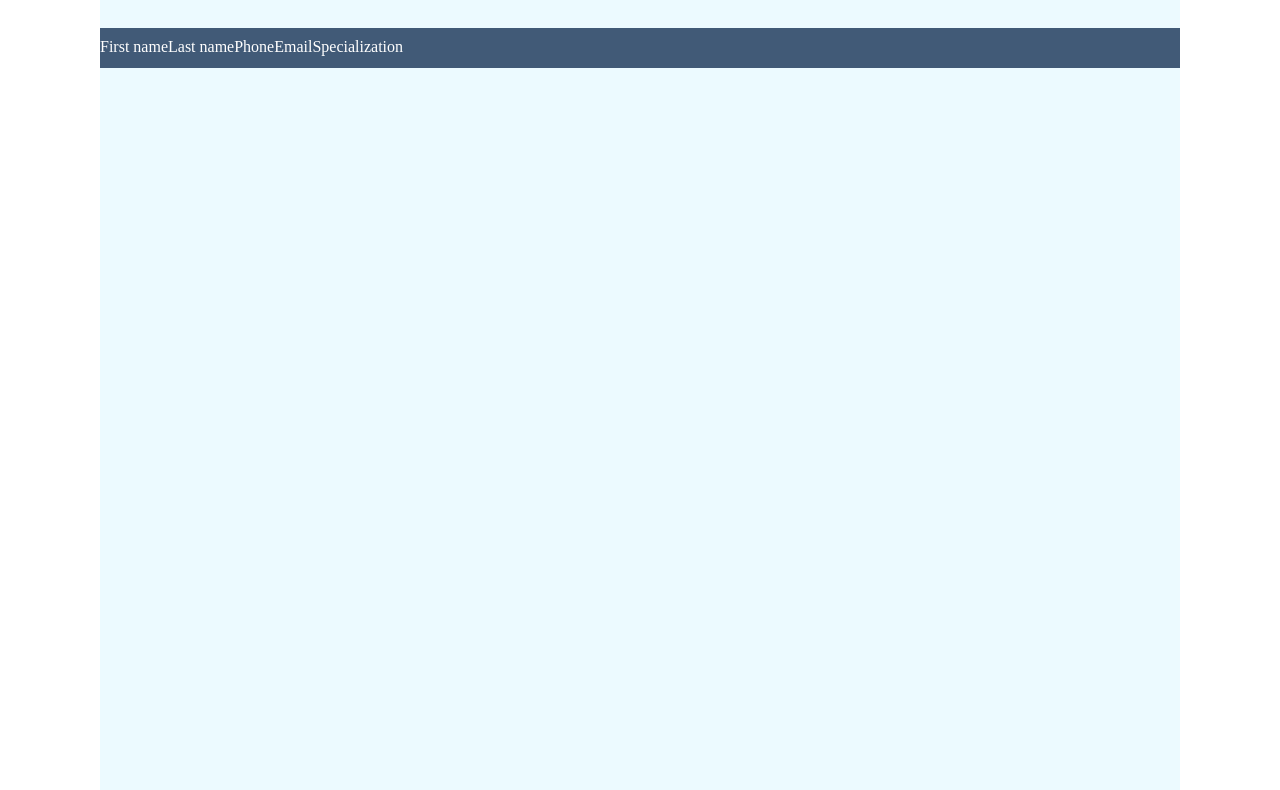
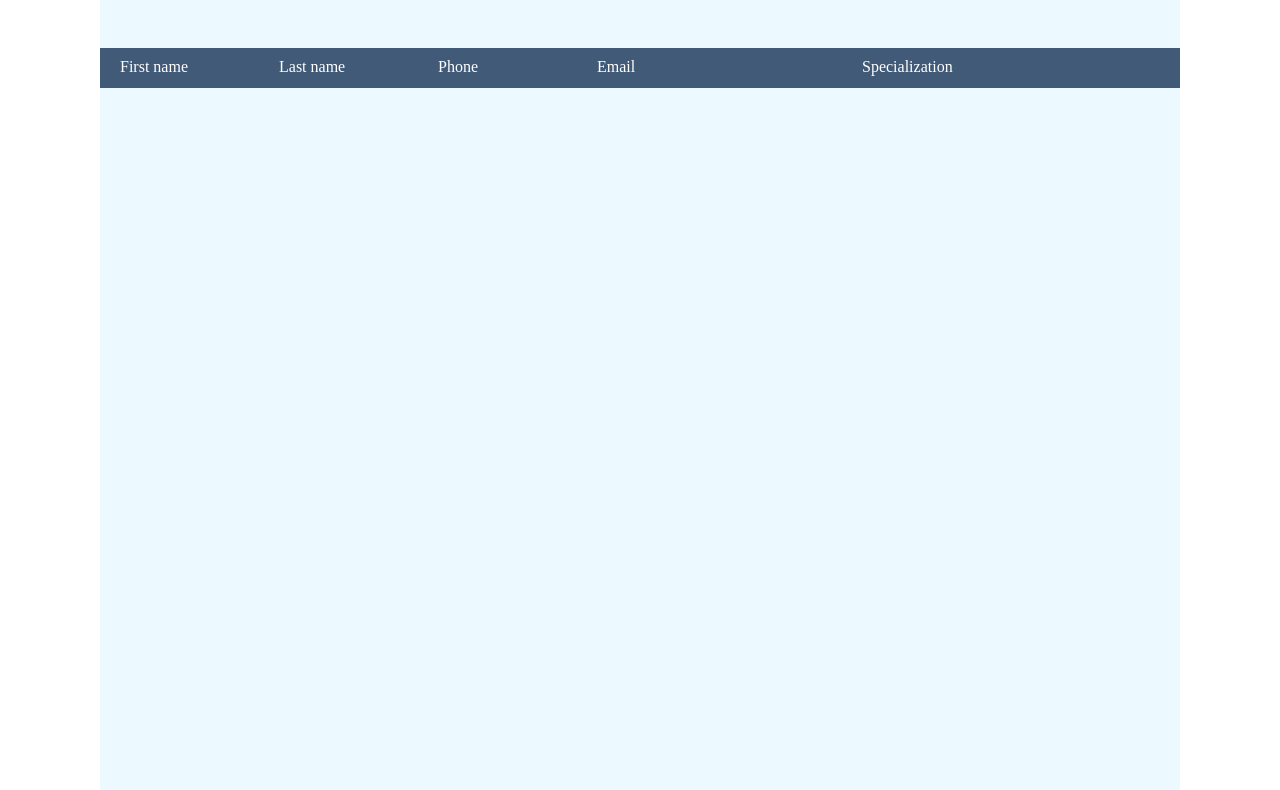
Before and after one commit to Valentina-2608/English_school_managing_system, a website: page teachers.html in a window 1280 px wide. Shown: the part 220-1010 px from the top of the page. Drawn offline with Linux system fonts and the light colour scheme.

Commit message:
Add styles for elements inside block rectangle

```diff
--- a/css/style.css
+++ b/css/style.css
@@ -1214,3 +1214,35 @@ margin-top: 20px;}
 #show_teachers:hover{
     cursor: pointer;
 }
+
+.block_teachers{
+    width:100%;
+    height:550px;
+    display: flex;
+    margin-top: 20px;
+    display: flex;
+    flex-direction: column;
+
+}
+
+
+.teacher_first_name{
+    width:15%;
+    padding-left: 20px;
+}
+
+.teacher_last_name{
+    width:15%;
+}
+
+.teacher_phone{
+    width:15%;
+}
+
+.teacher_email{
+    width:25%;
+}
+
+.teacher_specialization{
+    width:30%;
+}
```
